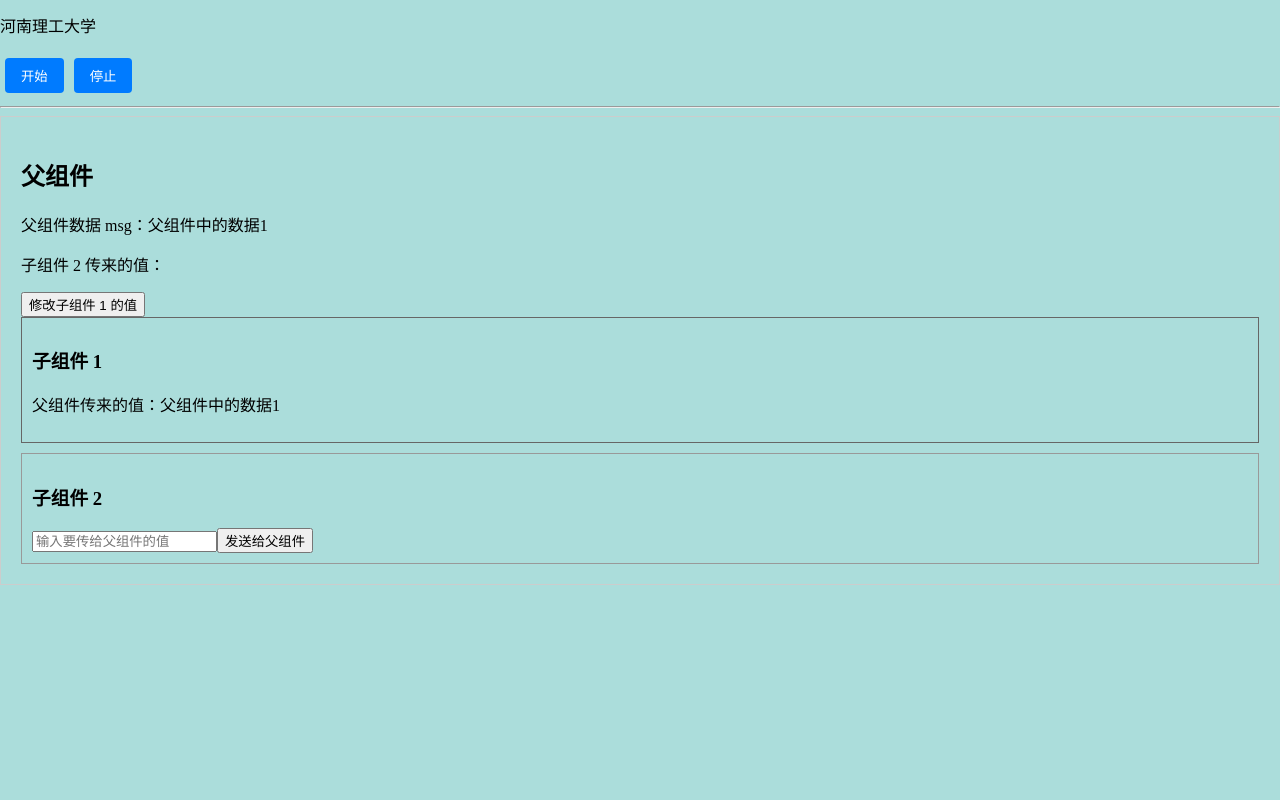
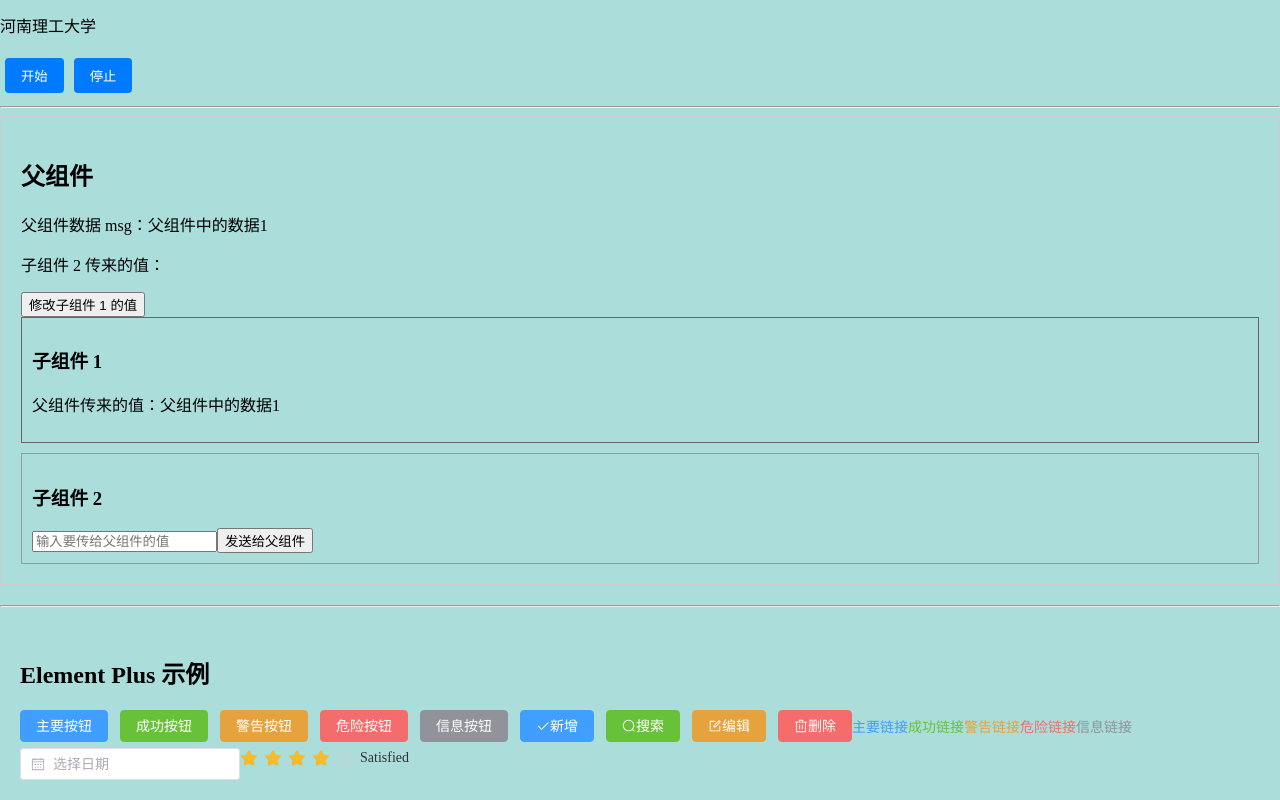
Before and after one commit to Hygge885/webstrom_vue0001, a Vue app: page / in a window 1280 px wide. Shown: the part 562-1362 px from the top of the page. Before the commit the page ends 1167 px from the top, so only its background shows below. Built offline with nearby package versions, Linux system fonts and the light colour scheme.

Commit message:
12.31.4 （设置ElementPlusDemo）

```diff
--- a/package.json
+++ b/package.json
@@ -12,6 +12,8 @@
     "preview": "vite preview"
   },
   "dependencies": {
+    "@element-plus/icons-vue": "^2.3.2",
+    "element-plus": "^2.13.0",
     "vue": "^3.5.26"
   },
   "devDependencies": {
--- a/src/App.vue
+++ b/src/App.vue
@@ -1,6 +1,6 @@
 <template>
   <div>
-    <!-- 显示响应式数据 -->
+    <!-- 原来的内容 -->
     {{ msg }}
     <br>
     {{ day + 1 }}
@@ -24,7 +24,6 @@
     <a :href="url" target="_blank">知网</a>
 
     <button v-on:click="hello">hello</button>
-    <!-- 语法糖 -->
     <button @click="hello">hello</button>
 
     <hr>
@@ -35,16 +34,20 @@
     <!-- 新增：父子组件通信示例 -->
     <hr>
     <Father />
+
+    <!-- 新增：Element Plus 示例 -->
+    <hr>
+    <ElementPlusDemo />
   </div>
 </template>
 
 <script setup>
 import Son1 from '@/components/Son1.vue'
 import Son2 from '@/components/Son2.vue'
-import Father from '@/Father.vue' // Father.vue 在 src 根目录
+import Father from '@/Father.vue'
+import ElementPlusDemo from '@/components/ElementPlusDemo.vue'
 import { ref } from 'vue'
 
-// 数据定义
 const msg = 'Hello World!'
 const day = 30
 const b = false
@@ -52,15 +55,11 @@ const msg2 = '倒过来读的是猪'
 const msg3 = '<h1>Hello World!</h1>'
 const url = 'https://www.cnki.net/'
 
-// 方法定义
 function hello() {
   console.log('Hello')
 }
 
-// 响应式变量
 const schoolName = ref('河南理工大学')
-
-// 定时器相关
 let intervalValue = 0
 
 function start() {
@@ -78,7 +77,6 @@ function stop() {
 </script>
 
 <style scoped>
-/* 可选样式 */
 button {
   margin: 5px;
   padding: 8px 16px;
--- /dev/null
+++ b/src/components/ElementPlusDemo.vue
@@ -0,0 +1,59 @@
+<template>
+  <div style="padding: 20px;">
+    <h2>Element Plus 示例</h2>
+
+    <!-- 按钮 -->
+    <el-button type="primary">主要按钮</el-button>
+    <el-button type="success">成功按钮</el-button>
+    <el-button type="warning">警告按钮</el-button>
+    <el-button type="danger">危险按钮</el-button>
+    <el-button type="info">信息按钮</el-button>
+
+    <!-- 带图标的按钮 -->
+    <el-button type="primary">
+      <el-icon><Check /></el-icon>
+      新增
+    </el-button>
+    <el-button type="success">
+      <el-icon><Search /></el-icon>
+      搜索
+    </el-button>
+    <el-button type="warning">
+      <el-icon><Edit /></el-icon>
+      编辑
+    </el-button>
+    <el-button type="danger">
+      <el-icon><Delete /></el-icon>
+      删除
+    </el-button>
+
+    <!-- 链接 -->
+    <el-link type="primary">主要链接</el-link>
+    <el-link type="success">成功链接</el-link>
+    <el-link type="warning">警告链接</el-link>
+    <el-link type="danger">危险链接</el-link>
+    <el-link type="info">信息链接</el-link>
+
+    <!-- 日期选择器 -->
+    <el-date-picker
+        v-model="dateValue"
+        type="date"
+        placeholder="选择日期">
+    </el-date-picker>
+
+    <!-- 评分 -->
+    <el-rate v-model="rateValue" show-text></el-rate>
+  </div>
+</template>
+
+<script setup>
+import { ref } from 'vue'
+import { Check, Delete, Edit, Search } from '@element-plus/icons-vue'
+
+const dateValue = ref('')
+const rateValue = ref(4)
+</script>
+
+<style scoped>
+/* 可选的局部样式 */
+</style>
```
Also changed, not shown: src/main.js (+11 -2 lines), 1 other file (tests, documents, lock files or other folders).
